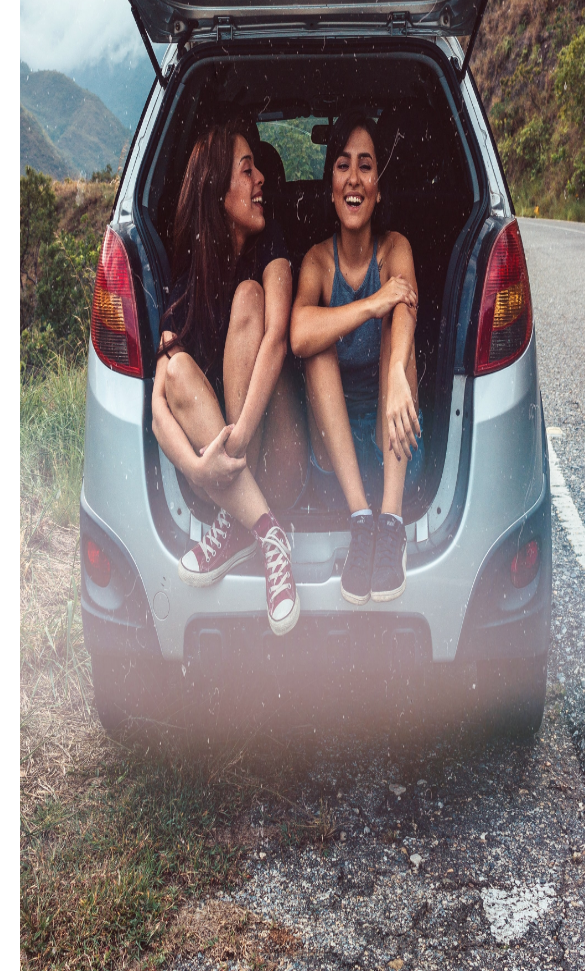
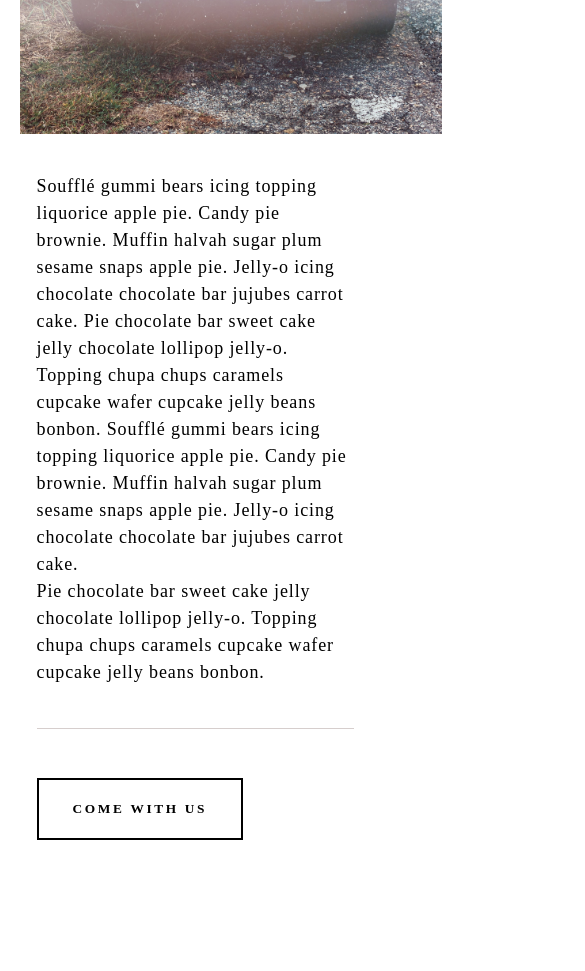
Before and after one commit to pkuwalek/travel-planning-agency, a React (Create React App) app: page /about in a window 390 px wide. Shown: the part 780-1751 px from the top of the page, 585 px wide, since content can reach past the window. After the commit the page ends 1637 px from the top, so only its background shows below. Built offline with nearby package versions, Linux system fonts and the light colour scheme.

Commit message:
fix about page styling, make it responsive

```diff
--- a/src/modules/AboutPage/AboutPage.jsx
+++ b/src/modules/AboutPage/AboutPage.jsx
@@ -11,8 +11,11 @@ const AboutPage = () => {
                 <h1>Mia & Elena</h1>
             </div>
             <div className = 'content-container'>
+                <div className = 'content'>
                     <img src = {friends} />
-                <div>
+                </div>
+                <div className = 'content-p'>
+                    <div className = 'p-wrapper'>
                         <p>
                             Soufflé gummi bears icing topping liquorice apple pie.
                             Candy pie brownie. Muffin halvah sugar plum sesame snaps apple pie.
@@ -27,12 +30,13 @@ const AboutPage = () => {
                             Pie chocolate bar sweet cake jelly chocolate lollipop jelly-o.
                             Topping chupa chups caramels cupcake wafer cupcake jelly beans bonbon.
                         </p>
+                    </div>
+                    <div>
                         <button className = 'btn-reverse'>Come with us</button>
                     </div>
-
                 </div>
             </div>
-
+        </div>
     )
 }
 
--- a/src/modules/AboutPage/aboutpage.scss
+++ b/src/modules/AboutPage/aboutpage.scss
@@ -18,11 +18,21 @@
         }
     }
     .content-container {
+        margin-top: 3%;
         display: flex;
-        justify-content: space-evenly;
+        justify-content: space-around;
+        @media(max-width: 670px) {
+            flex-wrap: wrap;
+        }
         img {
             max-width: 70vh;
+            @media(max-width: 927px) {
+                max-width: 50vh;
             }
+        }
+        .content-p {
+            flex-direction: column;
+            padding: 17px;
             p {
                 font-family: $fontBasic;
                 font-size: 18px;
@@ -34,8 +44,11 @@
                 text-transform: none;
                 float: right;
                 max-width: 50vh;
+                padding-bottom: 13%;
+                border-bottom: 1px solid #D6CECD;
             }
             .btn-reverse {
+                margin-top: 10%;
                 background-color: transparent;
                 outline: none;
                 color: black;
@@ -52,5 +65,5 @@
                 }
             }
         }
-
     }
+}
```
Lines whose indentation alone changed are shown as unchanged.
